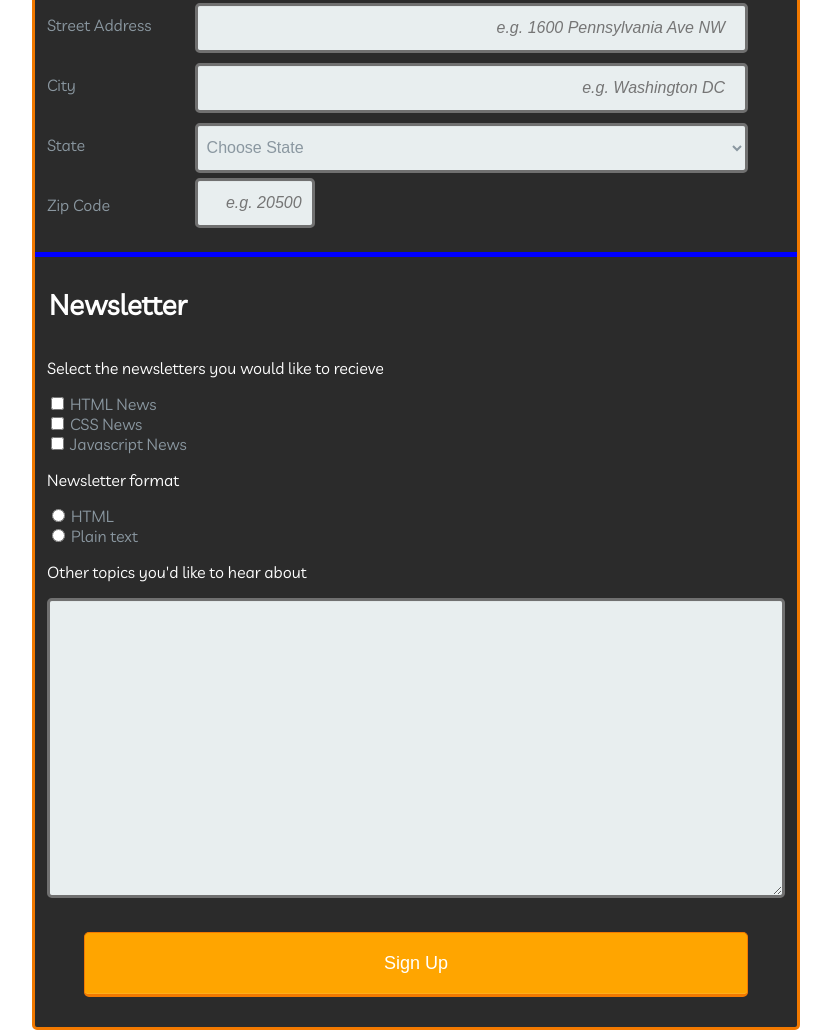
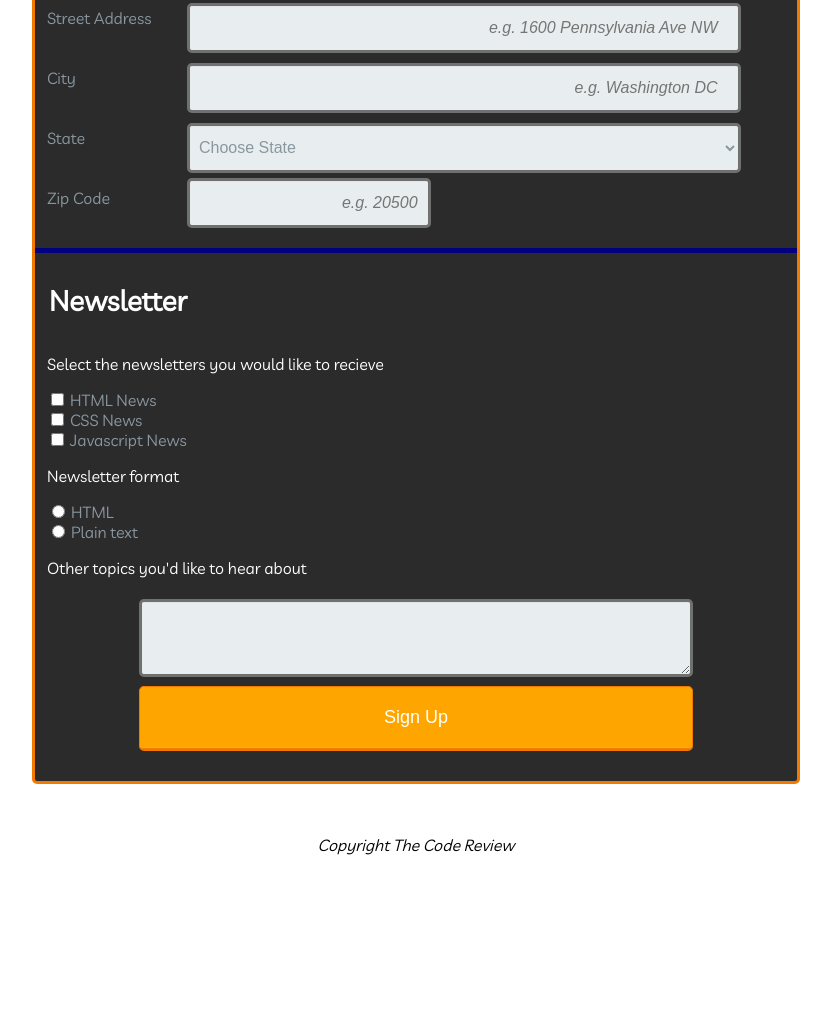
Before and after one commit to mattandersoninf/TTHUnit3Project, a plain HTML site: page index.html in a window 1280 px wide. Shown: the part 538-1568 px from the top of the page, without its empty margins (224-1055 px from the left). After the commit the page ends 1444 px from the top, so only its background shows below. Drawn offline with Linux system fonts and the light colour scheme.

Commit message:
Finalized Project!!!
Finalized Project!!!

```diff
--- a/css/style.css
+++ b/css/style.css
@@ -39,14 +39,14 @@ h1, .copyright{
 div.border:nth-of-type(3), div.border:nth-of-type(4){
   width:100%;
   height: 5px;
-  background: blue;
+  background: #000080;
   margin-bottom: 5px;
 }
 
 form > div:nth-of-type(2){
   width:100%;
   height: 10px;
-  background: blue;
+  background: #000080;
   margin-bottom: 5px;
 }
 
@@ -119,26 +119,18 @@ textarea{
   box-shadow: 0 1px 0 rgba(0,0,0,0.03) inset;
 }
 
-input[type="text"],
-input[type="email"],
-input[type="tel"],
+input[id="name"],
+input[id="email"],
+input[id="tel"],
+input[id="street_address"],
+input[id="city"],
 select,
 textarea{
   width:100%;
 }
 
-label[for="zip_code"], input[type="number"]{
-  width: 33%;
-}
-
-input[type=number]::-webkit-inner-spin-button,
-input[type=number]::-webkit-outer-spin-button {
-  -webkit-appearance: none;
-  margin:0;
-}
-
 input[id="zip_code"]{
-  width:120px;
+  width:50%;
 }
 
 fieldset:first-of-type > input,
@@ -169,6 +161,7 @@ fieldset:first-of-type > label{
   padding-bottom:2px;
   padding-right:30px;
   text-align: left;
+  width:140px;
 }
 
 fieldset:first-of-type > label, fieldset:nth-of-type(2) > input{
@@ -181,7 +174,6 @@ input[type="checkbox"] ~ label, input[type="radio"] ~ label{
 }
 
 textarea{
-  height:300px;
   margin-bottom:30px;
 }
 
@@ -193,7 +185,7 @@ button {
   text-align: center;
   font-style: normal;
   border-radius: 5px;
-  width: 90%;
+  width: 75%;
   border: 1px solid #f27900;
   border-width: 1px 1px 3px;
   box-shadow: 0 -1px 0 rgba(255,255,255,0.1) inset;
@@ -224,18 +216,24 @@ footer, .signup-msg{
   }
 
   fieldset:first-of-type > label{
-    width:20%;
     text-align: left;
-    margin:15px 0;
+    margin:8px 0;
   }
 
-  input[type="text"],
-  input[type="email"],
-  input[type="tel"],
-  select{
+  input[id="name"],
+  input[id="email"],
+  input[id="tel"],
+  input[id="street_address"],
+  input[id="city"],
+  select,
+  textarea{
     margin:5px 0px;
     padding:0px 5px;
     width: 75%;
+  }
+
+  input[id="zip_code"]{
+    width:33%;
   }
 
   fieldset:nth-of-type(2) > p{
--- a/index.html
+++ b/index.html
@@ -132,7 +132,7 @@
                             </optgroup>
                         </select>
                         <label for="zip_code">Zip Code</label>
-                        <input type="number" id="zip_code" name="user_zip_code" placeholder="e.g. 20500">
+                        <input type="text" id="zip_code" name="user_zip_code" placeholder="e.g. 20500">
                     </fieldset>
                     <div class="border"></div>
                     <fieldset>
@@ -157,7 +157,7 @@
                         <input type="radio" id="plain-text" value="plain-text" name="user_newsletter_format" class=""><label for="plain-text">Plain text</label><br>
 
                         <p>Other topics you'd like to hear about</p>
-                        <textarea id="topics" name="user_topics"></textarea>
+                        <textarea id="topics" name="user_topics" rows="4"></textarea>
 
                         <button type="submit">Sign Up</button>
 
```
